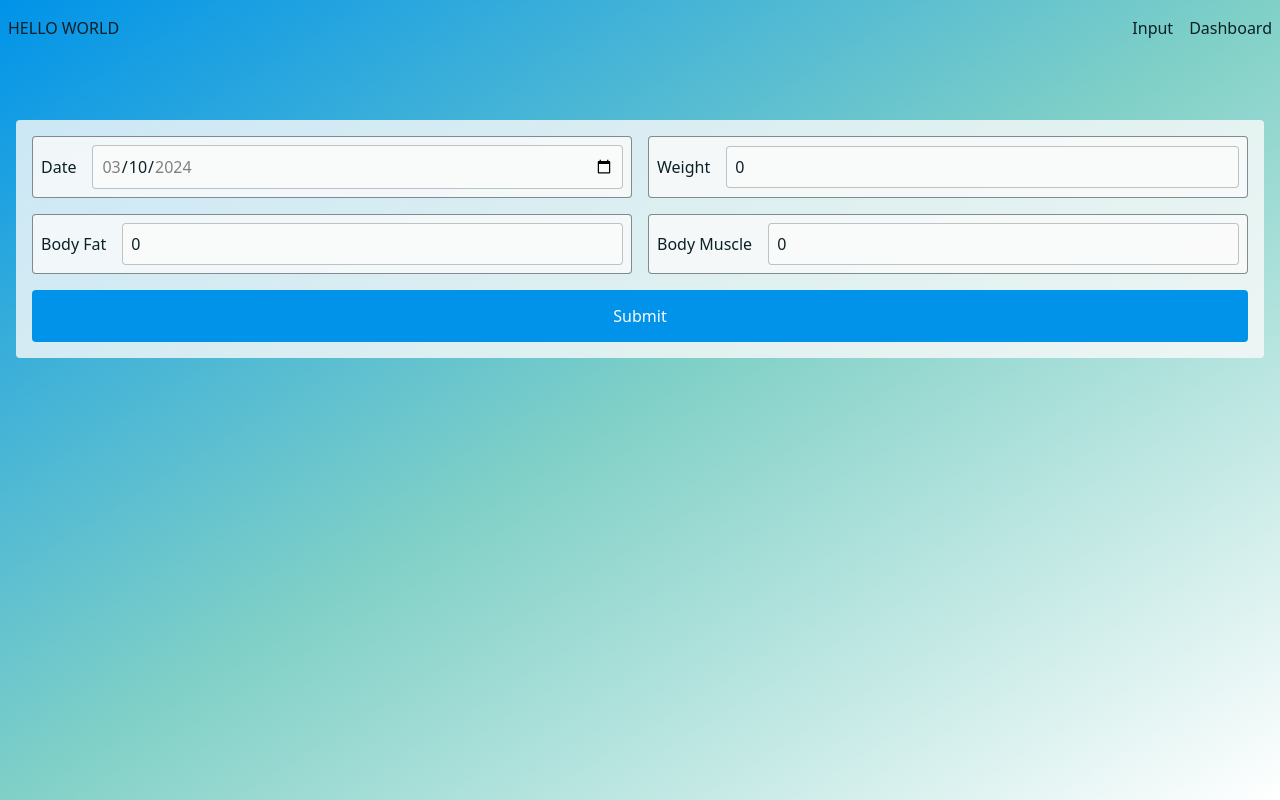
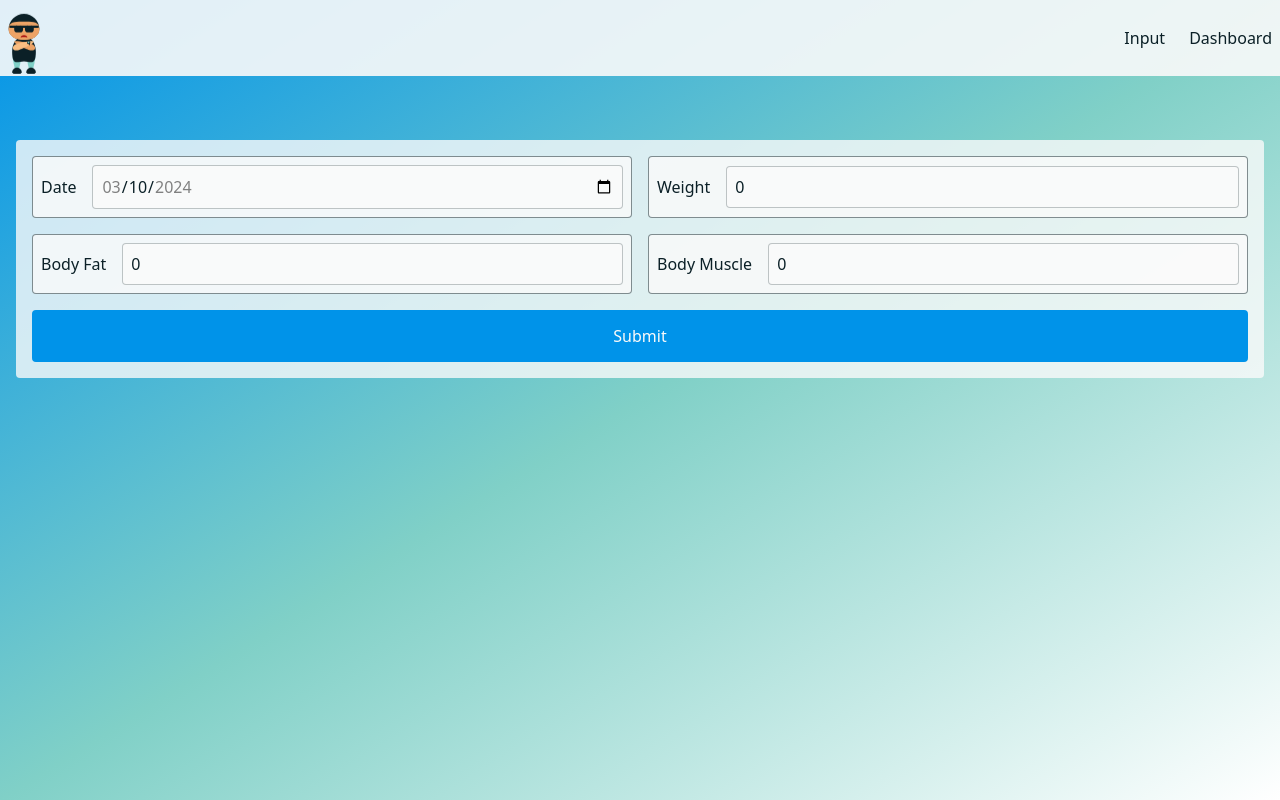
Before and after one commit to edgareu1/health-tracking, a Next.js app: page / in a window 1280 px wide. Built offline with nearby package versions, Linux system fonts and the light colour scheme.

Commit message:
Update the styling

```diff
--- a/app/api/weight-measurement/route.js
+++ b/app/api/weight-measurement/route.js
@@ -3,7 +3,7 @@ import { NextResponse } from 'next/server';
 
 export async function POST(request) {
 	const parseNum = (value) => {
-		return parseInt(value).toFixed(1);
+		return parseFloat(value).toFixed(1);
 	}
 
 	try {
--- a/components/Form/index.js
+++ b/components/Form/index.js
@@ -43,7 +43,13 @@ export default function Form() {
 				bodyWeight
 			}),
 		});
-		console.log(response);
+
+		if (response.status == 200) {
+			setDate(todayFormattedDate);
+			setWeight(0);
+			setBodyFat(0);
+			setBodyWeight(0);
+		}
 	}
 
 	const handleChange = (e) => {
--- a/components/Navbar/index.js
+++ b/components/Navbar/index.js
@@ -2,15 +2,17 @@
 
 import Link from "next/link";
 
+import IconCool from "./icon-cool.svg";
+
 export default function Navbar() {
 	return (
-		<nav className="bg-gray">
+		<nav className="sticky top-0 left-0 bg-white bg-opacity-90">
 			<div className="flex items-center justify-between container py-4 px-2 mx-auto">
-				<h1>
-					HELLO WORLD
-				</h1>
+				<Link href="/">
+					<IconCool className="animate-bounce mb-[-1rem]" />
+				</Link>
 
-				<ul className="flex items-center gap-x-4">
+				<ul className="flex items-center gap-x-6">
 					<li>
 						<Link href="/">
 							Input
--- a/components/Table/index.js
+++ b/components/Table/index.js
@@ -44,7 +44,7 @@ export default function Table() {
 	}, []);
 
 	return (
-		<table className="max-w-screen-sm w-full bg-white bg-opacity-80 border-collapse border border-black border-opacity-25 mx-auto">
+		<table className="max-w-screen-sm w-full bg-white bg-opacity-80 border border-black border-opacity-25 mx-auto">
 			<thead>
 				<tr>
 					{fields.map(({ key, label }) => (
```
Also changed, not shown: components/Navbar/icon-cool.svg (added).
